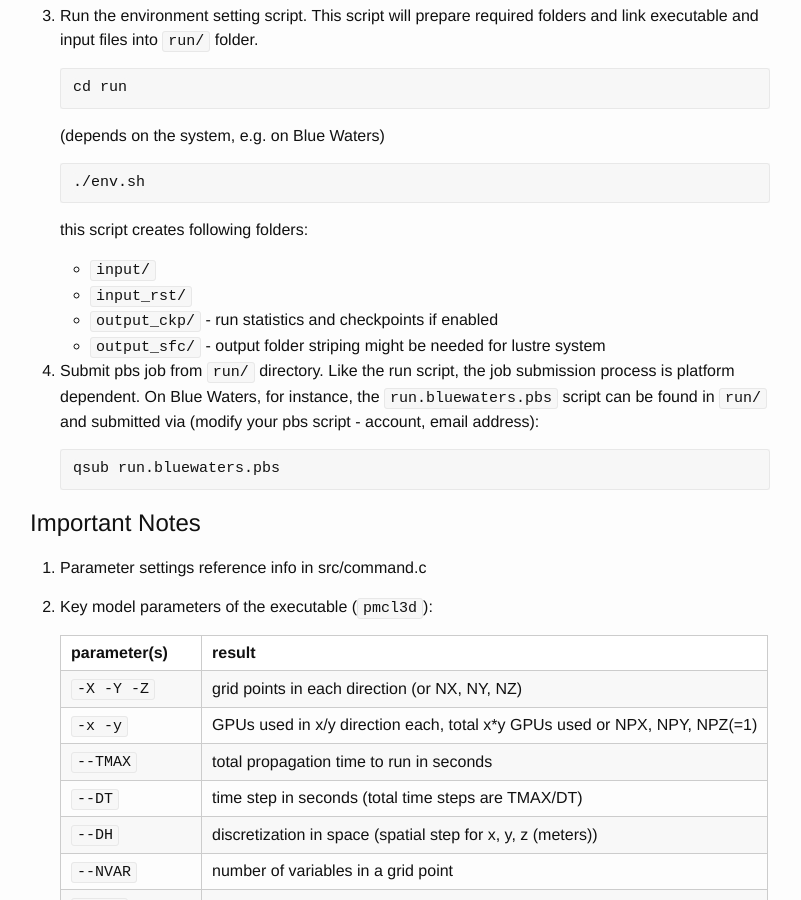
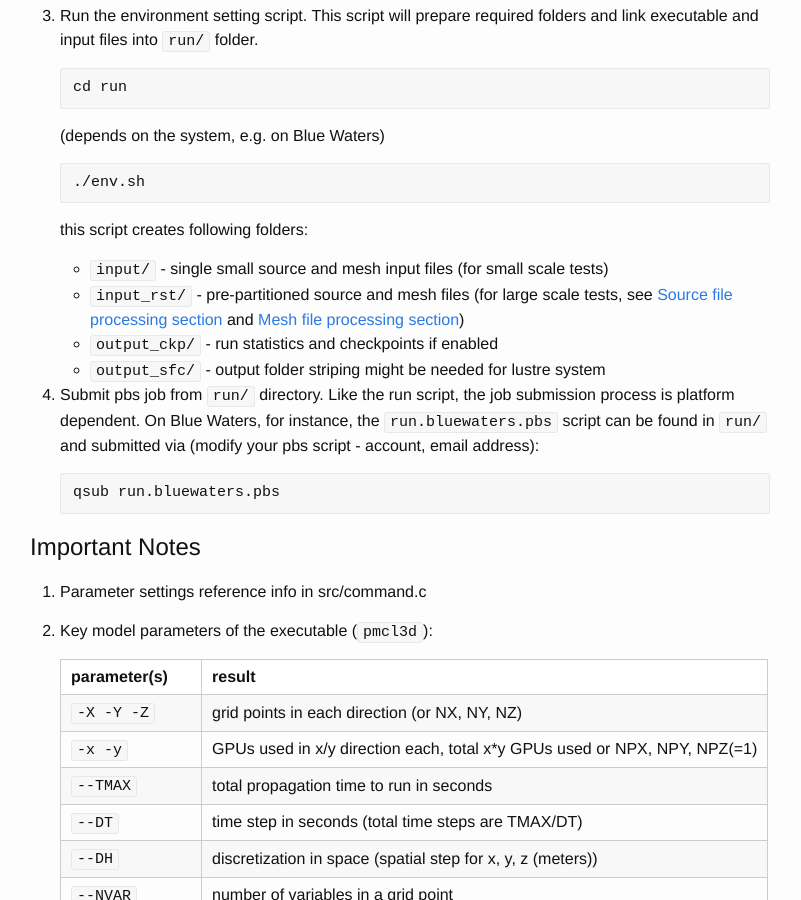
Before and after one commit to HPGeoC/awp-odc-os, a Jekyll site: the page built from doc.md, in a window 1280 px wide and 900 px high, scrolled down 1755 px. Shown: the whole window, without its empty margins (240-1041 px from the left). Built offline with Jekyll 4.4.1, drawn with Linux system fonts in a browser that asks for light colours; some of the changed lines change nothing that is shown; some of the changed text lies outside the part shown.

Commit message:
Update doc.md
add note about "read_step" and "read_step_gpu"
add explanation about input folders

````diff
--- a/doc.md
+++ b/doc.md
@@ -79,8 +79,8 @@
 
    this script creates following folders:
 
-   * ```input/```
-   * ```input_rst/```
+   * ```input/``` - single small source and mesh input files (for small scale tests)
+   * ```input_rst/``` - pre-partitioned source and mesh files (for large scale tests, see [Source file processing section](#source-file-processing) and [Mesh file processing section](#mesh-file-processing))
    * ```output_ckp/``` - run statistics and checkpoints if enabled
    * ```output_sfc/```  - output folder striping might be needed for lustre system
 
@@ -134,7 +134,10 @@
 5. Modify ```BLOCK_Z_SIZE``` in [src/pmcl3d_cons.h](https://github.com/HPGeoC/awp-odc-os/tree/master/src/pmcl3d_cons.h) manually parameter ```BLOCK_Z_SIZE``` must be powers of 2 (32, 64 ...) and can be divided by ```NZ BLCOK_SIZE_Z``` is preferred to be as big as possible for better performance.
    Default ```BLOCK_Z_SIZE``` in this version of awp-odc-os is 256.
 
-6. Example Inputs (http://hpgeoc.sdsc.edu/downloads/awp-odc-os-v1.0-example.tar.gz)
+6. Check ```--READ_STEP``` and ```--READ_STEP_GPU``` in input parameters.
+   Current code require ```--READ_STEP``` must equals to ```--READ_STEP_GPU```
+
+7. Example Inputs (http://hpgeoc.sdsc.edu/downloads/awp-odc-os-v1.0-example.tar.gz)
    * ```source```: moment source inputs (6 variables each time step)
                    101 steps source input file (binary)
 
@@ -155,7 +158,7 @@
      | vp, vs, den | vp, vs, den | ... | vp, vs, den | vp, vs, den | ...
      ```
 
-7. Lustre Striping
+8. Lustre Striping
 
    For large scale run using more than tens of GPUs on lustre file system, striping is needed.
    Visit system user guide for more info about striping general information for 320x320x2048, 2x2, ```NTISKP```=20, ```write_step```=100, ```nskpx```=2, ```nskpy```=2 each core holds data size ```(160/2)*(160/2)*1*4_bytes*100_write_steps=2.44MB```
@@ -176,7 +179,7 @@
    lfs getstripe mesh
    ```
 
-8. Result checking
+9. Result checking
 
    Results are generated in ```output_sfc/```. Check ```output_ckp/ckp``` if the results have nan, make sure to meet stability criteria. in ```output_ckp/ckp``` first line:
 
````
